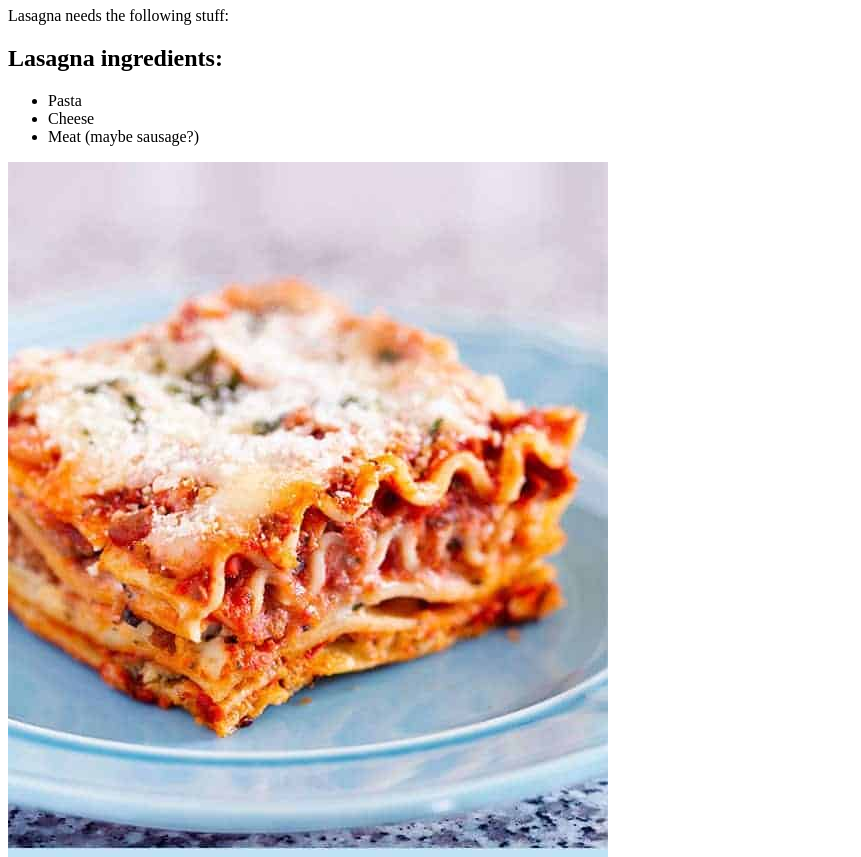
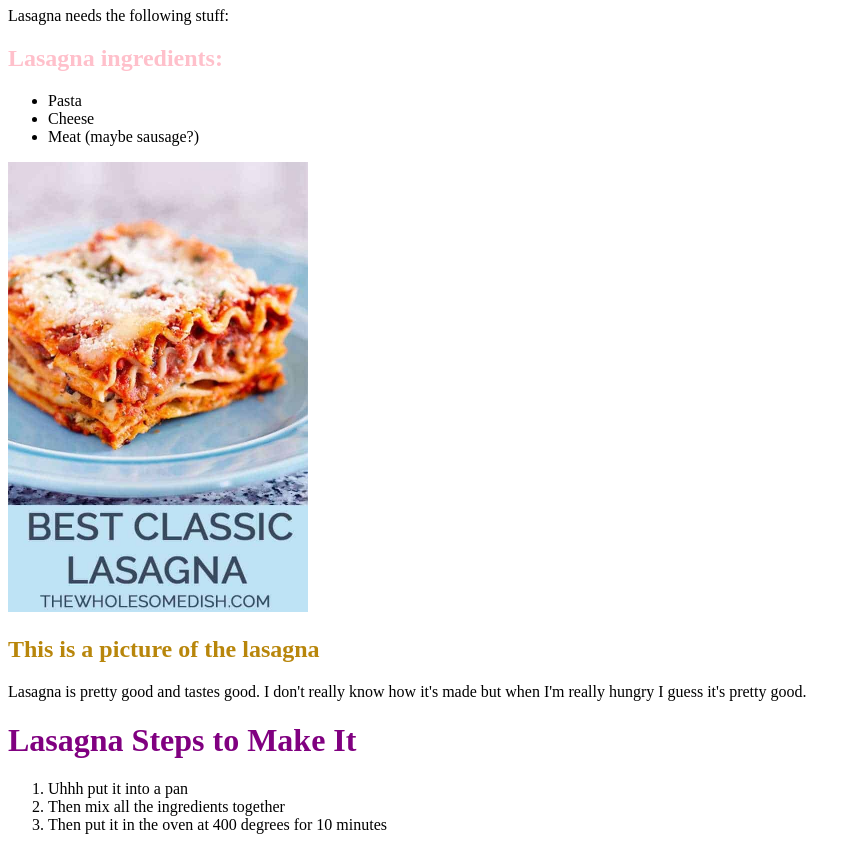
Before and after one commit to Wang-Matthew/git_test, a plain HTML site: page odin-recipes/recipes/lasagna.html in a window 1280 px wide. Shown: the part 73-930 px from the top of the page, without its empty margins (0-861 px from the left). Drawn offline with Linux system fonts and the light colour scheme.

Commit message:
Add CSS styles
added CSS styles to lasagna, dumpling, and homepage pages

```diff
--- /dev/null
+++ b/dumpling-recipe/dumplingpageStyles.css
@@ -0,0 +1,3 @@
+h1 {
+    color: blue;
+}
--- /dev/null
+++ b/dumpling-recipe/homepageStyles.css
@@ -0,0 +1,8 @@
+h1 {
+    color: red;
+}
+
+img {
+    width: 400px;
+    height: auto;
+}
--- /dev/null
+++ b/dumpling-recipe/lasagnaStyles.css
@@ -0,0 +1,23 @@
+h1 {
+    color: green;
+}
+
+h2 {
+    color: pink;
+}
+
+
+.lasagna-pic-label {
+    color: darkgoldenrod;
+}
+
+
+.lasagna-steps-header {
+    color: purple;
+}
+
+
+img {
+    width: 300px;
+    height: auto;
+}
--- a/odin-recipes/recipes/lasagna.html
+++ b/odin-recipes/recipes/lasagna.html
@@ -5,6 +5,7 @@
     <meta http-equiv="X-UA-Compatible" content="IE=edge">
     <meta name="viewport" content="width=device-width, initial-scale=1.0">
     <title>Lasagna Recipe</title>
+    <link rel="stylesheet" href="../../dumpling-recipe/lasagnaStyles.css">
 </head>
 <body>
     <h1>Lasagna Recipes</h1>
@@ -18,11 +19,11 @@
         </ul>
     </p>
     <img src="../images/lasagna.jpg" alt="picture of lasagna">
-    <h2>This is a picture of the lasagna</h2>
+    <h2 class="lasagna-pic-label">This is a picture of the lasagna</h2>
     <p>Lasagna is pretty good and tastes good. I don't really know
         how it's made but when I'm really hungry I guess it's pretty good.
     </p>
-    <h1>Lasagna Steps to Make It</h1>
+    <h1 class="lasagna-steps-header">Lasagna Steps to Make It</h1>
     <ol>
         <li>Uhhh put it into a pan</li>
         <li>Then mix all the ingredients together</li>
```
Also changed, not shown: dumpling-recipe/index.html (+11 -2 lines), dumpling-recipe/pages/dumplingRecipe.html (+1 -0 lines).
